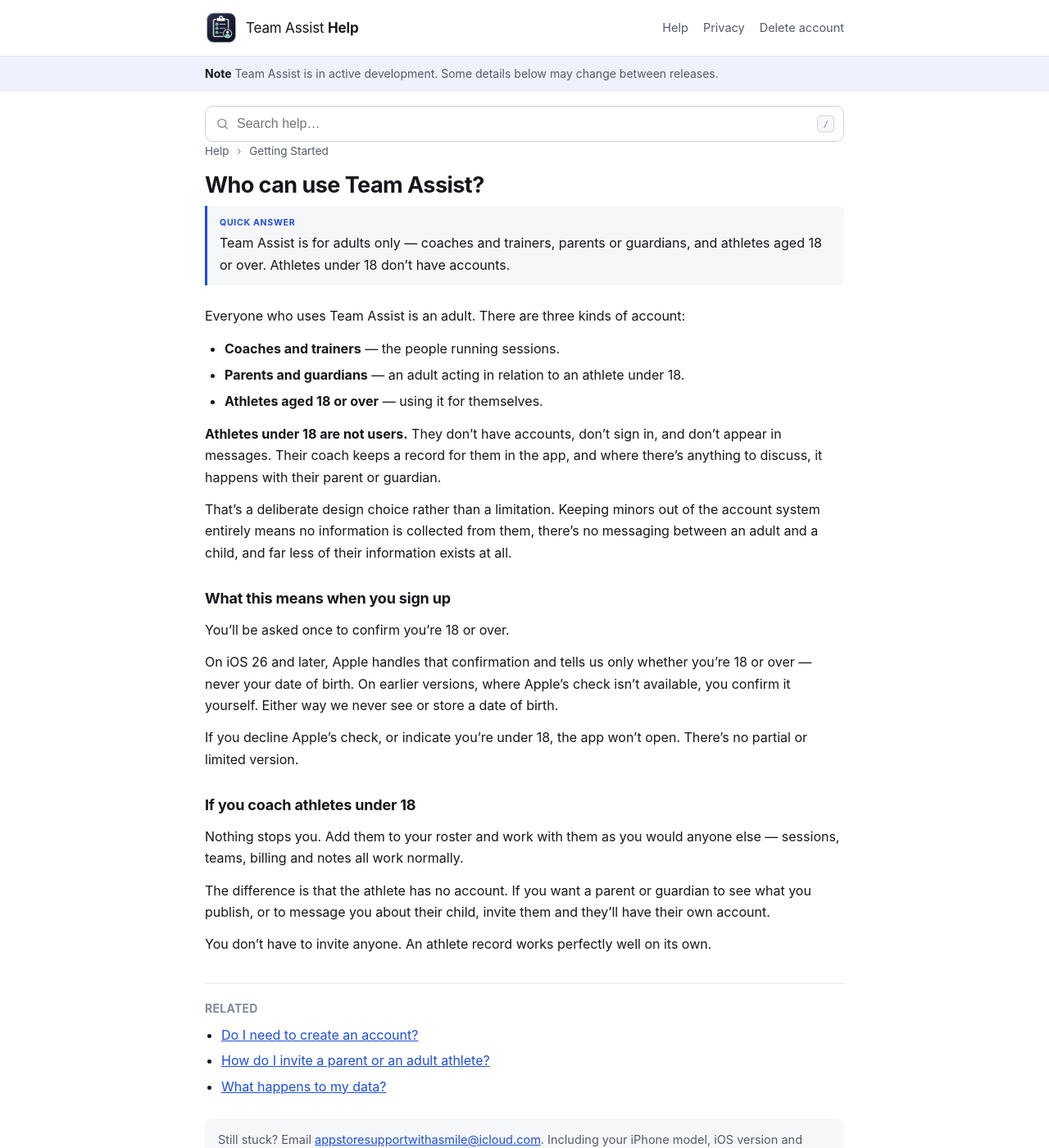
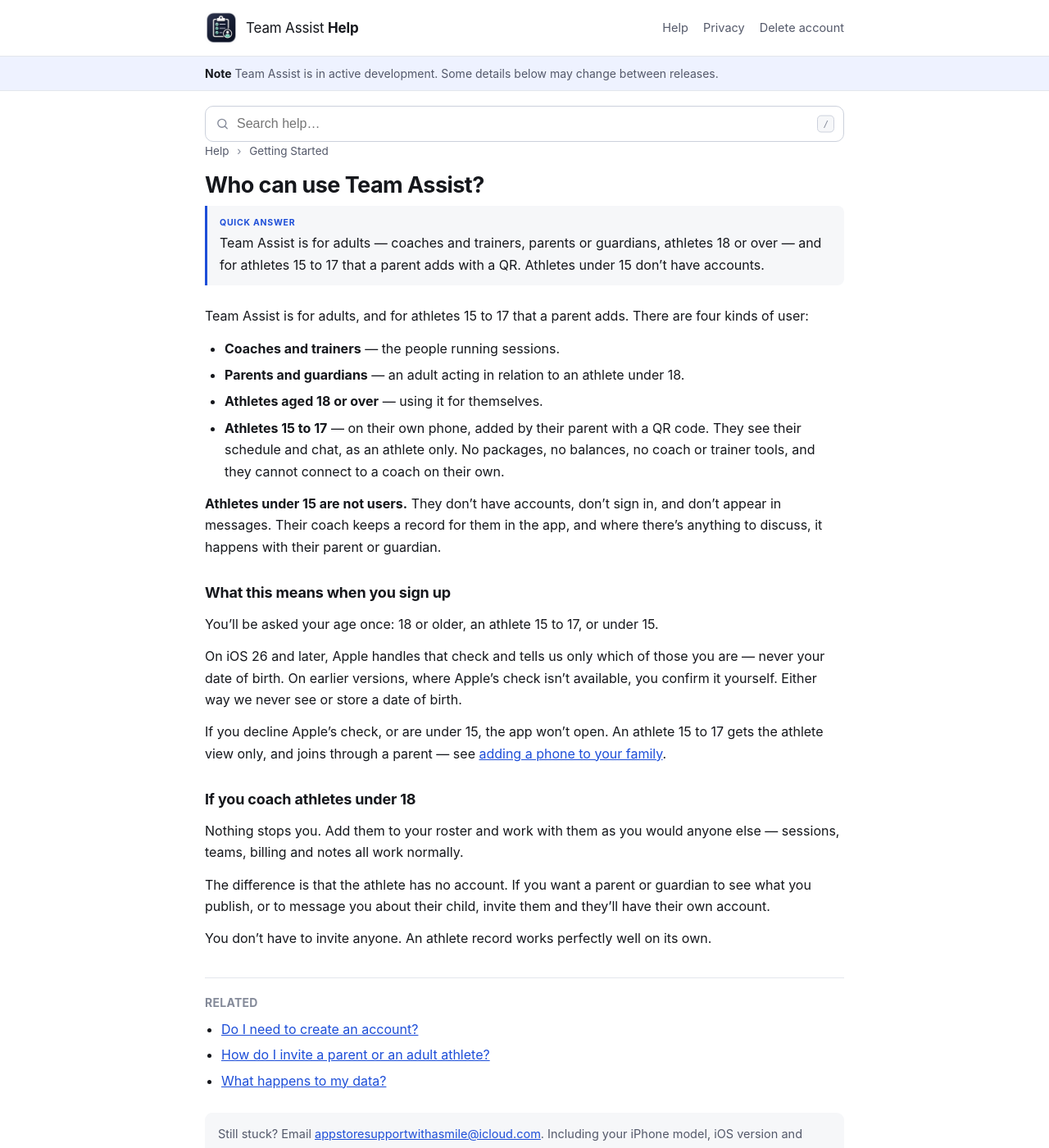
Before and after one commit to mytombrown/team-assist-help, a Jekyll site: the page built from _articles/who-can-use.md, in a window 1280 px wide and 1400 px high. Shown: the whole window at 82% size. Built offline with Jekyll 4.4.1, drawn with Linux system fonts in a browser that asks for light colours.

Commit message:
Build 228: athlete phones 15+, Android family phones, announcements last 10 days, sends finish in the background, long-press to delete an assignment
Written from future/1.3 e97a4fd1: AdultAgeGate.swift, TeamAssistAgePolicy.swift,
AthleteFamilyViews.swift, FamilyScreens.kt (Android), AnnouncementRetentionPolicy.swift,
AthletePortalPublisher.swift (Sending to families), DashboardView+Glass.swift.

Co-Authored-By: Claude Opus 5.5 <noreply@anthropic.com>

```diff
--- a/_articles/who-can-use.md
+++ b/_articles/who-can-use.md
@@ -3,38 +3,39 @@ title: "Who can use Team Assist?"
 slug: who-can-use
 category: getting-started
 order: 1
-tags: "who, age, adult, 18, minor, child, kid, parent, guardian, eligible, restriction"
-quick: "Team Assist is for adults only — coaches and trainers, parents or guardians, and athletes aged 18 or over. Athletes under 18 don't have accounts."
+tags: "who, age, adult, 18, 15, teen, minor, child, kid, parent, guardian, eligible, restriction"
+quick: "Team Assist is for adults — coaches and trainers, parents or guardians, athletes 18 or over — and for athletes 15 to 17 that a parent adds with a QR. Athletes under 15 don't have accounts."
 related:
   - no-account
   - invitations
   - privacy-and-data
 ---
 
-Everyone who uses Team Assist is an adult. There are three kinds of account:
+Team Assist is for adults, and for athletes 15 to 17 that a parent adds. There are
+four kinds of user:
 
 - **Coaches and trainers** — the people running sessions.
 - **Parents and guardians** — an adult acting in relation to an athlete under 18.
 - **Athletes aged 18 or over** — using it for themselves.
+- **Athletes 15 to 17** — on their own phone, added by their parent with a QR code.
+  They see their schedule and chat, as an athlete only. No packages, no balances,
+  no coach or trainer tools, and they cannot connect to a coach on their own.
 
-**Athletes under 18 are not users.** They don't have accounts, don't sign in, and don't
+**Athletes under 15 are not users.** They don't have accounts, don't sign in, and don't
 appear in messages. Their coach keeps a record for them in the app, and where there's
 anything to discuss, it happens with their parent or guardian.
 
-That's a deliberate design choice rather than a limitation. Keeping minors out of the
-account system entirely means no information is collected from them, there's no
-messaging between an adult and a child, and far less of their information exists at all.
-
 ## What this means when you sign up
 
-You'll be asked once to confirm you're 18 or over.
+You'll be asked your age once: 18 or older, an athlete 15 to 17, or under 15.
 
-On iOS 26 and later, Apple handles that confirmation and tells us only whether you're 18
-or over — never your date of birth. On earlier versions, where Apple's check isn't
+On iOS 26 and later, Apple handles that check and tells us only which of those you
+are — never your date of birth. On earlier versions, where Apple's check isn't
 available, you confirm it yourself. Either way we never see or store a date of birth.
 
-If you decline Apple's check, or indicate you're under 18, the app won't open. There's no
-partial or limited version.
+If you decline Apple's check, or are under 15, the app won't open. An athlete 15 to 17
+gets the athlete view only, and joins through a parent — see
+[adding a phone to your family]({{ '/family-phones/' | relative_url }}).
 
 ## If you coach athletes under 18
 
```
Also changed, not shown: _articles/athlete-portal.md (+16 -1 lines), _articles/family-phones.md (+27 -5 lines).
